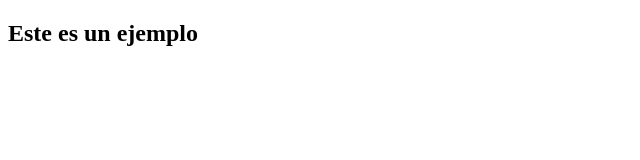
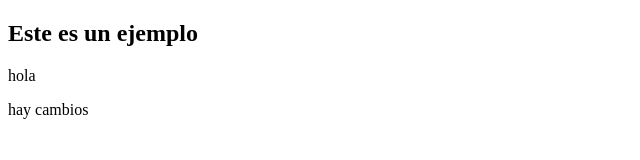
Before and after one commit to IvanLeonV/ivanrepo1, a plain HTML site: page index.html in a window 1280 px wide. Shown: the whole page, without its empty margins (0-640 px from the left). Drawn offline with Linux system fonts and the light colour scheme.

Commit message:
segundo commit

```diff
--- a/index.html
+++ b/index.html
@@ -7,5 +7,7 @@
 </head>
 <body>
     <h2>Este es un ejemplo</h2>
+    <p>hola</p>
+    <p>hay cambios </p>
 </body>
 </html>
```
